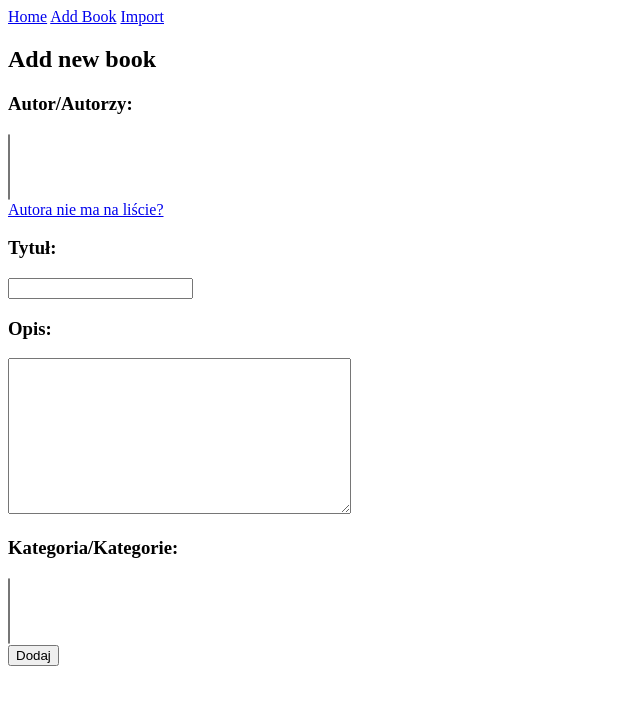
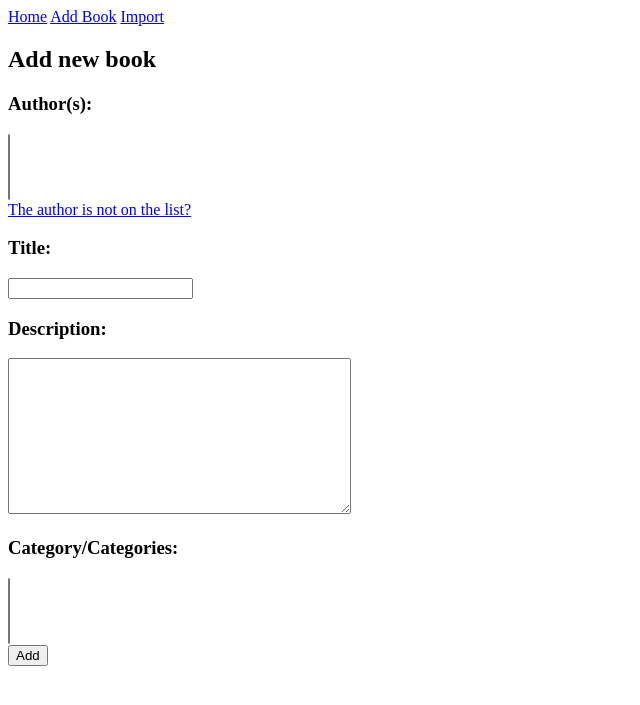
Before and after one commit to adoleba/books_app, a Django app: page /add/ in a window 1280 px wide. Shown: the top 705 px of the page, without its empty margins (0-640 px from the left). Run offline with Django 3.2, Linux system fonts and the light colour scheme; data that the repository does not hold is empty.

Commit message:
all text, labels in english

```diff
--- a/books/filters.py
+++ b/books/filters.py
@@ -4,8 +4,8 @@ from books.models import Category, Author, Book
 
 
 class QuerysetFilter(django_filters.FilterSet):
-    category = django_filters.ModelChoiceFilter(queryset=Category.objects.all().order_by('name'), label='Kategoria')
-    author = django_filters.ModelChoiceFilter(queryset=Author.objects.all().order_by('name'), label='Autor')
+    category = django_filters.ModelChoiceFilter(queryset=Category.objects.all().order_by('name'), label='Category')
+    author = django_filters.ModelChoiceFilter(queryset=Author.objects.all().order_by('name'), label='Author')
 
     class Meta:
         model = Book
--- a/books/forms.py
+++ b/books/forms.py
@@ -4,16 +4,16 @@ from books.models import Author, Category
 
 
 class BookForm(forms.Form):
-    title = forms.CharField(label='Tytuł', max_length=100)
-    description = forms.CharField(label='Opis', widget=forms.Textarea)
-    author = forms.ModelMultipleChoiceField(label='Autor/Autorzy', queryset=Author.objects.all().order_by('name'))
+    title = forms.CharField(label='Title', max_length=100)
+    description = forms.CharField(label='Description', widget=forms.Textarea)
+    author = forms.ModelMultipleChoiceField(label='Author(s)', queryset=Author.objects.all().order_by('name'))
     category = forms.ModelMultipleChoiceField(
-        label='Kategoria/Kategorie', queryset=Category.objects.all().order_by('name'))
+        label='Category/Categories', queryset=Category.objects.all().order_by('name'))
 
 
 class AuthorForm(forms.Form):
-    name = forms.CharField(label='Imię i nazwisko', max_length=100)
+    name = forms.CharField(label='Firstname, Lastname', max_length=100)
 
 
 class ImportForm(forms.Form):
-    value = forms.CharField(label='Słowo kluczowe', max_length=100)
+    value = forms.CharField(label='Keyword', max_length=100)
--- a/templates/books/templates/add_author.html
+++ b/templates/books/templates/add_author.html
@@ -8,7 +8,7 @@
         <h3>{{ form.name.label }}:</h3>
             {{ form.name }}
         <br />
-        <button type="submit">Dodaj</button>
+        <button type="submit">Add</button>
     </form>
 
 {% endblock %}
--- a/templates/books/templates/add_book.html
+++ b/templates/books/templates/add_book.html
@@ -7,7 +7,7 @@
         {% csrf_token %}
         <h3>{{ form.author.label }}:</h3>
             {{ form.author }}<br />
-            <a href="{% url 'add_author' %}">Autora nie ma na liście?</a>
+            <a href="{% url 'add_author' %}">The author is not on the list?</a>
         <h3>{{ form.title.label }}:</h3>
             {{ form.title }}
         <h3>{{ form.description.label }}:</h3>
@@ -15,7 +15,7 @@
         <h3>{{ form.category.label }}:</h3>
             {{ form.category }}
         <br />
-        <button type="submit">Dodaj</button>
+        <button type="submit">Add</button>
     </form>
 
 {% endblock %}
--- a/templates/books/templates/books_index.html
+++ b/templates/books/templates/books_index.html
@@ -4,7 +4,7 @@
 
     <form method="get">
         {{ category_filter.form}}
-        <button type="submit">Filtruj</button>
+        <button type="submit">Filter</button>
     </form>
 
     <ul>
--- a/templates/books/templates/import_book.html
+++ b/templates/books/templates/import_book.html
@@ -1,11 +1,11 @@
 {% extends 'base.html' %}
 
 {% block content %}
-<p>Importuj wg słowa kluczowego</p>
+<p>Import by keyword</p>
     <form method="post">
         {% csrf_token %}
         {{ form.value }}<br />
         <br />
-        <button type="submit">Importuj</button>
+        <button type="submit">Import</button>
     </form>
 {% endblock %}
```
